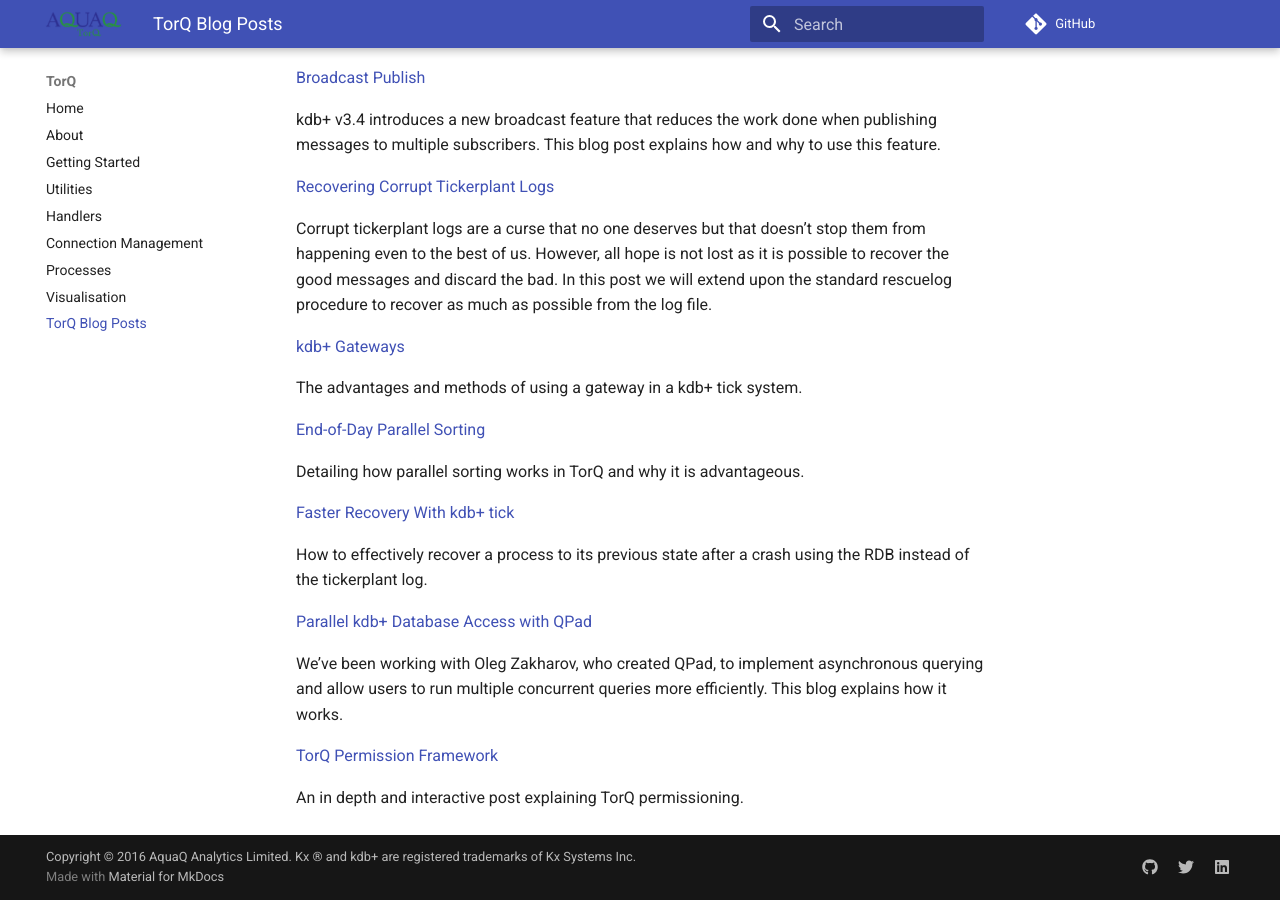
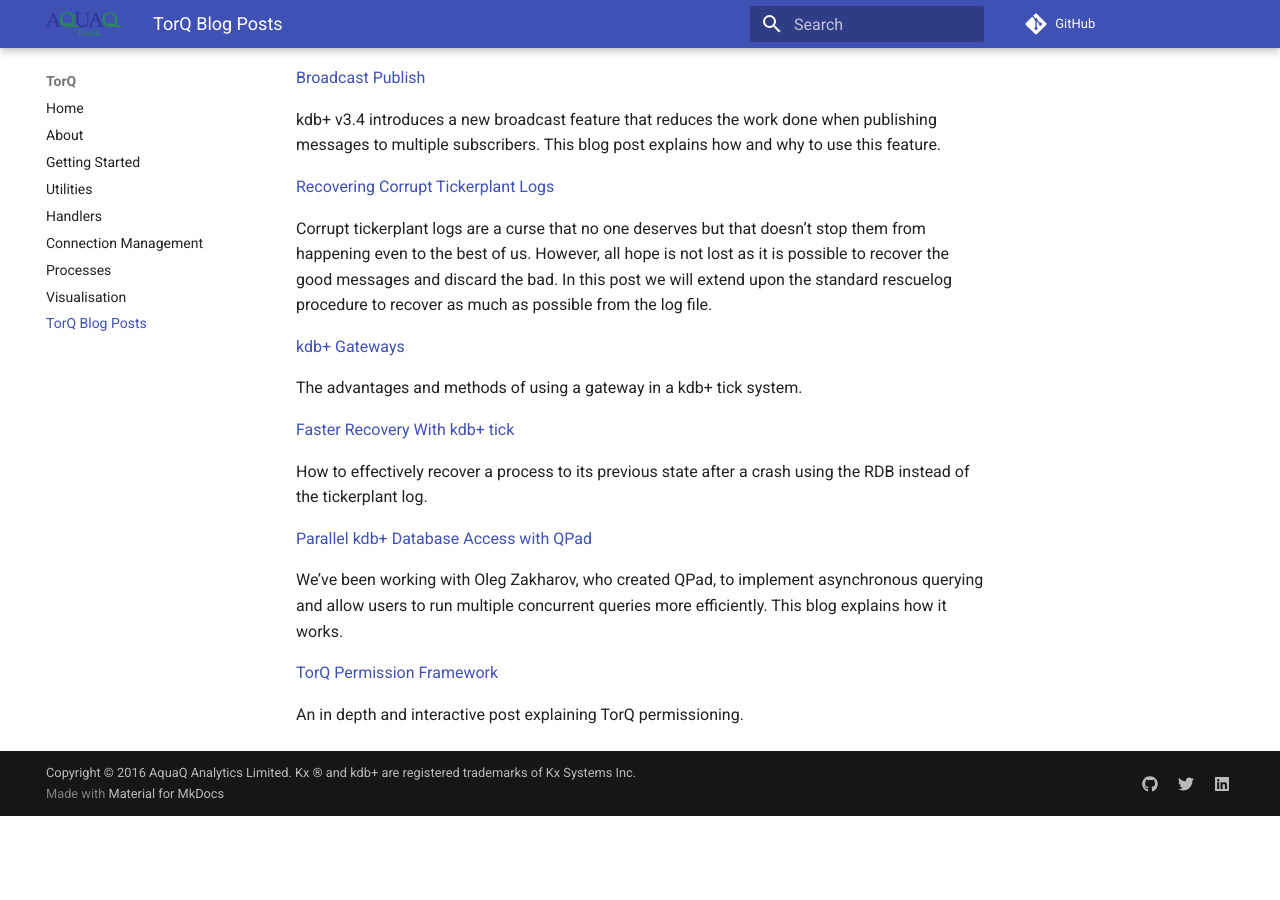
Before and after one commit to DataIntellectTech/TorQ, an MkDocs documentation site: the page built from docs/blog.md, in a window 1280 px wide and 900 px high, scrolled down 524 px. Built offline with MkDocs 1.6.1 and Material for MkDocs 9.7.7, drawn with Linux system fonts in a browser that asks for light colours; comment, search, counter and statistics services are not loaded; old or Windows-style settings are respelled for this version of MkDocs; after the commit the page ends 1340 px from its top, so only the background shows below that.

Commit message:
Removed duplicate entry

```diff
--- a/docs/blog.md
+++ b/docs/blog.md
@@ -26,10 +26,6 @@
 
 The advantages and methods of using a gateway in a kdb+ tick system.
 
-[ End-of-Day Parallel Sorting ]( http://www.aquaq.co.uk/q/end-of-day-parallel-sorting-in-torq/ )
-
-Detailing how parallel sorting works in TorQ and why it is advantageous.
-
 [ Faster Recovery With kdb+ tick ]( http://www.aquaq.co.uk/q/faster-recovery-with-kdb-tick/ )
 
 How to effectively recover a process to its previous state after a crash using the RDB instead of the tickerplant log.
```
